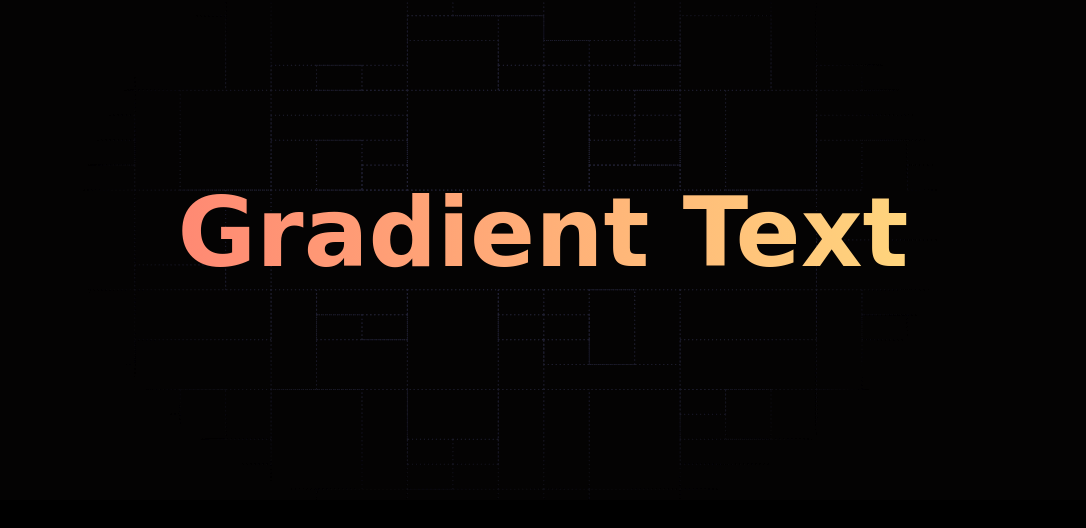
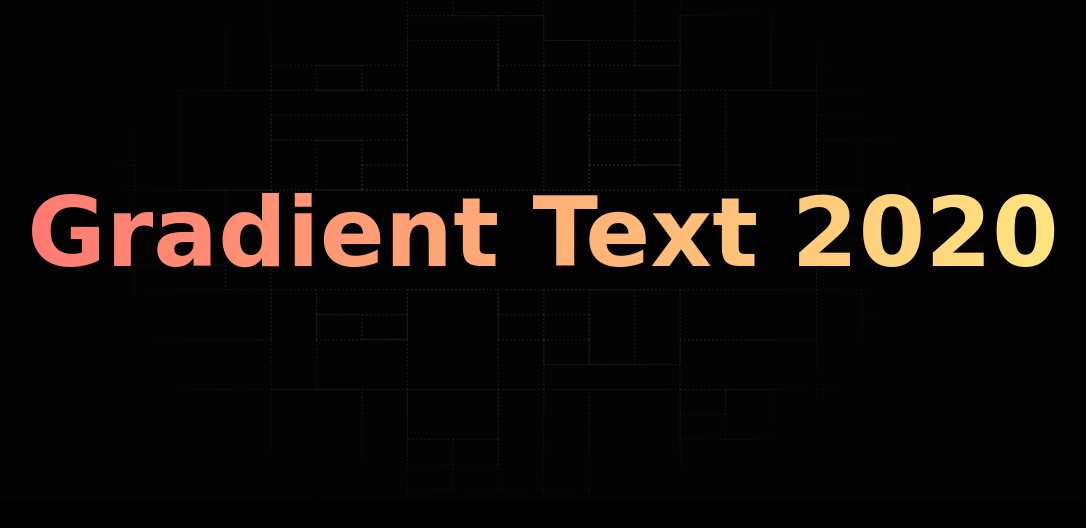
Before and after one commit to ekaone/10App-in-1hour, a plain HTML site: page GradientText/index.html in a window 1280 px wide. Shown: the whole page, without its empty margins (97-1183 px from the left). Drawn offline with Linux system fonts and the light colour scheme; a web font is replaced by a local one.

Commit message:
add text 2020

```diff
--- a/GradientText/index.html
+++ b/GradientText/index.html
@@ -12,7 +12,7 @@
     <section class="content">
       <div class="container">
         <h1 class="gradient-text">
-          Gradient Text
+          Gradient Text 2020
         </h1>
       </div>
     </section>
```
